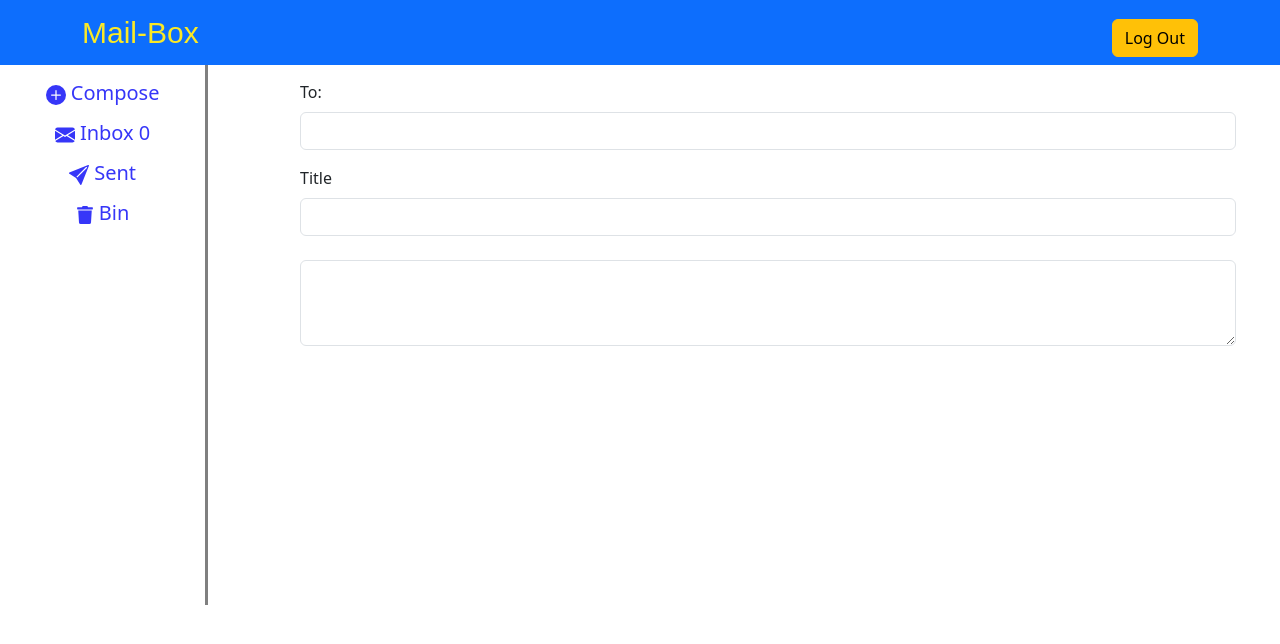
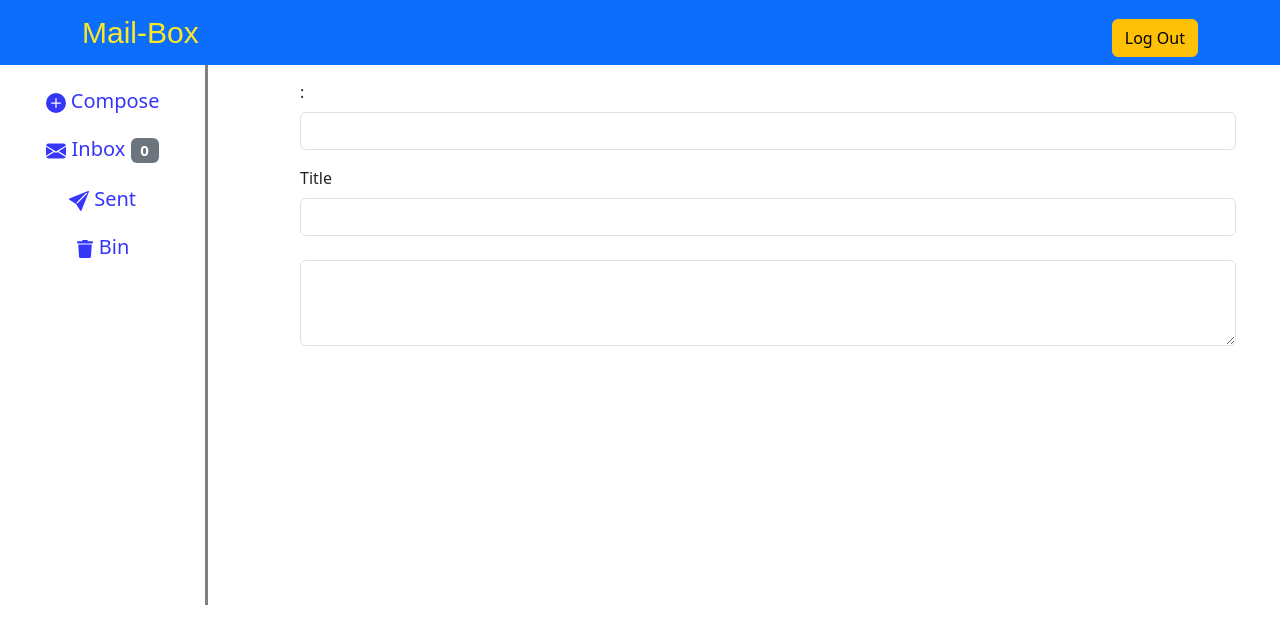
Before and after one commit to Mamuni98/Mail-box-client, a React (Create React App) app: page /sentBox/1 in a window 1280 px wide. Shown: the top 644 px of the page. Built offline with nearby package versions, Linux system fonts and the light colour scheme; sample sign-in values are in the browser's storage.

Commit message:
Completed

```diff
--- a/src/App.js
+++ b/src/App.js
@@ -11,7 +11,6 @@ import { receiveSentMailData } from "./components/store/sentMail-thunks";
 import { receiveInboxData } from "./components/store/inboxMail-thunks";
 import Inbox from "./components/Pages/Inbox";
 import MailRead from "./components/Pages/MailRead";
-import SentMailRead from "./components/Pages/SentMailRead";
 import RecycleBin from "./components/Pages/RecycleBin";
 import { receiveBinData } from "./components/store/recycleBin-thunks";
 function App() {
@@ -19,21 +18,21 @@ function App() {
   const dispatch = useDispatch();
   useEffect(() => {
     if (IsLoggedIn) {
-      console.log("inbox");
+      //console.log("inbox");
       dispatch(receiveInboxData());
     }
   }, [IsLoggedIn, dispatch]);
 
   useEffect(() => {
     if (IsLoggedIn) {
-    console.log("sent");
+    //console.log("sent");
     dispatch(receiveSentMailData());
     }
   }, [IsLoggedIn, dispatch]);
 
   useEffect(() => {
     if (IsLoggedIn) {
-    console.log("recycle bin");
+    //console.log("recycle bin");
     dispatch(receiveBinData());
     }
   }, [IsLoggedIn, dispatch]);
@@ -49,27 +48,27 @@ function App() {
         {!IsLoggedIn && <Route path="/logIn" element={<LogIn />} />}
         <Route
           path="/compose"
-          element={IsLoggedIn ? <Compose /> : <Navigate replace to="/" />}
+          element={IsLoggedIn ? <Compose /> : <Navigate replace to="/logIn" />}
         />
         <Route
           path="/inbox"
-          element={IsLoggedIn ? <Inbox /> : <Navigate replace to="/" />}
+          element={IsLoggedIn ? <Inbox /> : <Navigate replace to="/logIn" />}
         />
         <Route
           path="/inbox/:mailId"
-          element={IsLoggedIn ? <MailRead /> : <Navigate replace to="/" />}
+          element={IsLoggedIn ? <MailRead /> : <Navigate replace to="/logIn" />}
         />
         <Route
           path="/sentBox"
-          element={IsLoggedIn ? <SentBox /> : <Navigate replace to="/" />}
+          element={IsLoggedIn ? <SentBox /> : <Navigate replace to="/logIn" />}
         />
         <Route
           path="/sentBox/:mailId"
-          element={IsLoggedIn ? <SentMailRead /> : <Navigate replace to="/" />}
+          element={IsLoggedIn ? <MailRead /> : <Navigate replace to="/logIn" />}
         />
         <Route
           path="/recycleBin"
-          element={IsLoggedIn ? <RecycleBin /> : <Navigate replace to="/" />}
+          element={IsLoggedIn ? <RecycleBin /> : <Navigate replace to="/logIn" />}
         />
         <Route path="*" element={<p>Path not resolved</p>} />
       </Routes>
--- a/src/components/List/InboxItems.js
+++ b/src/components/List/InboxItems.js
@@ -17,7 +17,12 @@ const InboxItems = (props) => {
       body: props.body,
       read: true,
     };
-    dispatch(inboxMailActions.readMail(props));
+    const readMail = {
+      ...props,
+      ToFrom: "From",
+    };
+
+    dispatch(inboxMailActions.readMail(readMail));
     dispatch(inboxMailActions.updateInboxMails(props.id));
     dispatch(updateInboxMailData(props.id, updatedMail));
   };
@@ -44,10 +49,12 @@ const InboxItems = (props) => {
             <h5 onClick={readMailHandler}>{props.title}</h5>
           </Link>
         </div>
-        <p>From: {props.mail}</p>
-        <Button variant="primary" onClick={deleteMailHandler}>
-          Delete
-        </Button>
+        <div className="d-flex">
+          <p className="mx-2">From: {props.mail}</p>
+          <Button variant="primary" onClick={deleteMailHandler}>
+            Delete
+          </Button>
+        </div>
       </div>
     </li>
   );
--- a/src/components/List/SentItems.js
+++ b/src/components/List/SentItems.js
@@ -6,10 +6,8 @@ const SentItems = (props) => {
   const dispatch = useDispatch();
   const updateReadMailHandler = () => {
     const readMail = {
-      id: props.id,
-      mail: props.mail,
-      title: props.title,
-      body: props.body,
+      ...props,
+      ToFrom: "To",
     };
     dispatch(sentMailActions.updateReadMail(readMail));
   };
@@ -17,11 +15,7 @@ const SentItems = (props) => {
     <li style={{ borderBottom: "1px solid grey", padding: "0.5rem" }}>
       <div className="d-flex flex-wrap justify-content-between">
         <div className="d-flex">
-          {props.read === false ? (
-            <BsDot color="blue" size={38} />
-          ) : (
-            <BsDot color="white" />
-          )}
+          {!props.read && <BsDot color="blue" size={38} />}
           <Link
             to={`/sentBox/${props.id}`}
             style={{ textDecoration: "none", color: "black" }}
--- a/src/components/Navbar/SideBar.js
+++ b/src/components/Navbar/SideBar.js
@@ -5,16 +5,16 @@ import { BsFillEnvelopeFill } from "react-icons/bs";
 import { NavLink } from "react-router-dom";
 import classes from "./SideBar.module.css";
 import { useSelector } from "react-redux";
+import { Badge } from "react-bootstrap";
 const SideBar = () => {
   const IsLoggedIn = useSelector((state) => state.auth.IsLoggedIn);
   const inboxMails = useSelector((state) => state.inboxMail.inboxMails);
   let count = 0;
-  for(let key in inboxMails){
-    if(inboxMails[key].read === false){
-      count = count+1;
+  for (let key in inboxMails) {
+    if (inboxMails[key].read === false) {
+      count = count + 1;
     }
   }
-  console.log(count);
   return (
     <div
       style={{
@@ -25,42 +25,58 @@ const SideBar = () => {
       className={classes.menu}
     >
       <div className="d-flex align-items-center flex-column text-primary">
-        {IsLoggedIn && <NavLink
+        {IsLoggedIn && (
+          <NavLink
             to="/compose"
-          className={({ isActive }) => (isActive ? classes.active : undefined)}
+            className={({ isActive }) =>
+              isActive ? classes.active : undefined
+            }
             end
           >
-          <h5 className="my-3">
+            <h5 className="my-4">
               <BsPlusCircleFill /> Compose
             </h5>
-        </NavLink>}
-        {IsLoggedIn && <NavLink
+          </NavLink>
+        )}
+        {IsLoggedIn && (
+          <NavLink
             to="/inbox"
-          className={({ isActive }) => (isActive ? classes.active : undefined)}
+            className={({ isActive }) =>
+              isActive ? classes.active : undefined
+            }
             end
           >
-          <h5 className="mb-3">
-            <BsFillEnvelopeFill/> Inbox  {count}
+            <h5 className="mb-4">
+              <BsFillEnvelopeFill /> Inbox <Badge bg="secondary">{count}</Badge>
             </h5>
-        </NavLink>}
-        {IsLoggedIn && <NavLink
+          </NavLink>
+        )}
+        {IsLoggedIn && (
+          <NavLink
             to="/sentBox"
-          className={({ isActive }) => (isActive ? classes.active : undefined)}
+            className={({ isActive }) =>
+              isActive ? classes.active : undefined
+            }
             end
           >
-          <h5 className="mb-3">
+            <h5 className="mb-4">
               <BsFillSendFill /> Sent
             </h5>
-        </NavLink>}
-        {IsLoggedIn && <NavLink
+          </NavLink>
+        )}
+        {IsLoggedIn && (
+          <NavLink
             to="/recycleBin"
-          className={({ isActive }) => (isActive ? classes.active : undefined)}
+            className={({ isActive }) =>
+              isActive ? classes.active : undefined
+            }
             end
           >
             <h5>
               <FaTrash size={18} /> Bin
             </h5>
-        </NavLink>}
+          </NavLink>
+        )}
       </div>
     </div>
   );
--- a/src/components/Pages/Compose.js
+++ b/src/components/Pages/Compose.js
@@ -30,7 +30,7 @@ const Compose = () => {
       read: false,
     };
     if (receiverMail.length > 0) {
-      console.log(receiverMail);
+      //console.log(receiverMail);
       dispatch(sentMailActions.addMail(sendMailData));
     }
     const userMail = localStorage.getItem("email");
--- a/src/components/Pages/MailRead.js
+++ b/src/components/Pages/MailRead.js
@@ -1,22 +1,33 @@
 import { Container, Form } from "react-bootstrap";
 import { useSelector } from "react-redux";
+import { useParams } from "react-router-dom";
 const MailRead = () => {
-  const email = useSelector((state) => state.inboxMail.mailRead);
+  const inboxemail = useSelector((state) => state.inboxMail.mailRead);
+  const sentemail = useSelector((state) => state.sentMail.mailRead);
+  const param = useParams();
+  //console.log(param.mailId);
+  let read;
+  if(param.mailId === inboxemail.id){
+    read = inboxemail;
+  }
+  else{
+    read = sentemail;
+  }
   return (
     <Container
       className="w-75"
       style={{ position: "absolute", right: "2rem", top: "5rem" }}
     >
       <Form.Group className="mb-3">
-        <Form.Label>From:</Form.Label>
-        <Form.Control type="text" placeholder={email.mail} readOnly />
+        <Form.Label>{read.ToFrom} :</Form.Label>
+        <Form.Control type="text" placeholder={read.mail} readOnly />
       </Form.Group>
 
       <Form.Group className="mb-4">
         <Form.Label>Title</Form.Label>
-        <Form.Control type="text" placeholder={email.title} readOnly />
+        <Form.Control type="text" placeholder={read.title} readOnly />
       </Form.Group>
-      <Form.Control as="textarea" rows={3} placeholder={email.body} readOnly />
+      <Form.Control as="textarea" rows={3} placeholder={read.body} readOnly />
     </Container>
   );
 };
--- a/src/components/Pages/SentBox.js
+++ b/src/components/Pages/SentBox.js
@@ -9,7 +9,7 @@ const SentBox = () => {
   const dispatch = useDispatch();
 
   useEffect(() => {
-    console.log(changed);
+    //console.log(changed);
     if (changed) {
       dispatch(sentMailData(sentMailLists));
     }
--- a/src/components/Pages/SentMailRead.js
+++ /dev/null
@@ -1,23 +0,0 @@
-import { Container, Form } from "react-bootstrap";
-import { useSelector } from "react-redux";
-const SentMailRead = () => {
-  const email = useSelector((state) => state.sentMail.mailRead);
-  return (
-    <Container
-      className="w-75"
-      style={{ position: "absolute", right: "2rem", top: "5rem" }}
-    >
-      <Form.Group className="mb-3">
-        <Form.Label>To:</Form.Label>
-        <Form.Control type="text" placeholder={email.mail} readOnly />
-      </Form.Group>
-
-      <Form.Group className="mb-4">
-        <Form.Label>Title</Form.Label>
-        <Form.Control type="text" placeholder={email.title} readOnly />
-      </Form.Group>
-      <Form.Control as="textarea" rows={3} placeholder={email.body} readOnly />
-    </Container>
-  );
-};
-export default SentMailRead;
--- a/src/components/store/inboxMail-thunks.js
+++ b/src/components/store/inboxMail-thunks.js
@@ -53,13 +53,10 @@ export const updateInboxMailData = (id, mail) => {
     if (usermail) {
       const user = usermail.replace("@", "").replace(".", "");
       try {
-        const response = await axios.put(
+        await axios.put(
           `https://mail-box-6b06b-default-rtdb.firebaseio.com/${user}-inbox/${id}.json`,
           mail
         );
-        if (response) {
-          console.log(response);
-        }
       } catch (error) {
         console.log(error);
       }
@@ -72,12 +69,10 @@ export const deleteInboxMailData = (id) => {
     if (usermail) {
       const user = usermail.replace("@", "").replace(".", "");
       try {
-        const response = await axios.delete(
+       await axios.delete(
           `https://mail-box-6b06b-default-rtdb.firebaseio.com/${user}-inbox/${id}.json`
         );
-        if (response) {
-          console.log(response);
-        }
+
       } catch (error) {
         console.log(error);
       }
--- a/src/components/store/sentMail-thunks.js
+++ b/src/components/store/sentMail-thunks.js
@@ -5,7 +5,7 @@ export const sentMailData = (sentMails) => {
   return async () => {
     const usermail = localStorage.getItem("email");
     if (usermail) {
-      console.log("sending mails to sentbox");
+      //console.log("sending mails to sentbox");
       const user = usermail.replace("@", "").replace(".", "");
       try {
         await axios.put(
@@ -24,7 +24,7 @@ export const receiveSentMailData = () => {
     const usermail = localStorage.getItem("email");
     if (usermail) {
       const user = usermail.replace("@", "").replace(".", "");
-      console.log(user);
+      //console.log(user);
       try {
         const response = await axios.get(
           `https://mail-box-6b06b-default-rtdb.firebaseio.com/${user}-SentMails.json`
```
Lines whose indentation alone changed are shown as unchanged.
